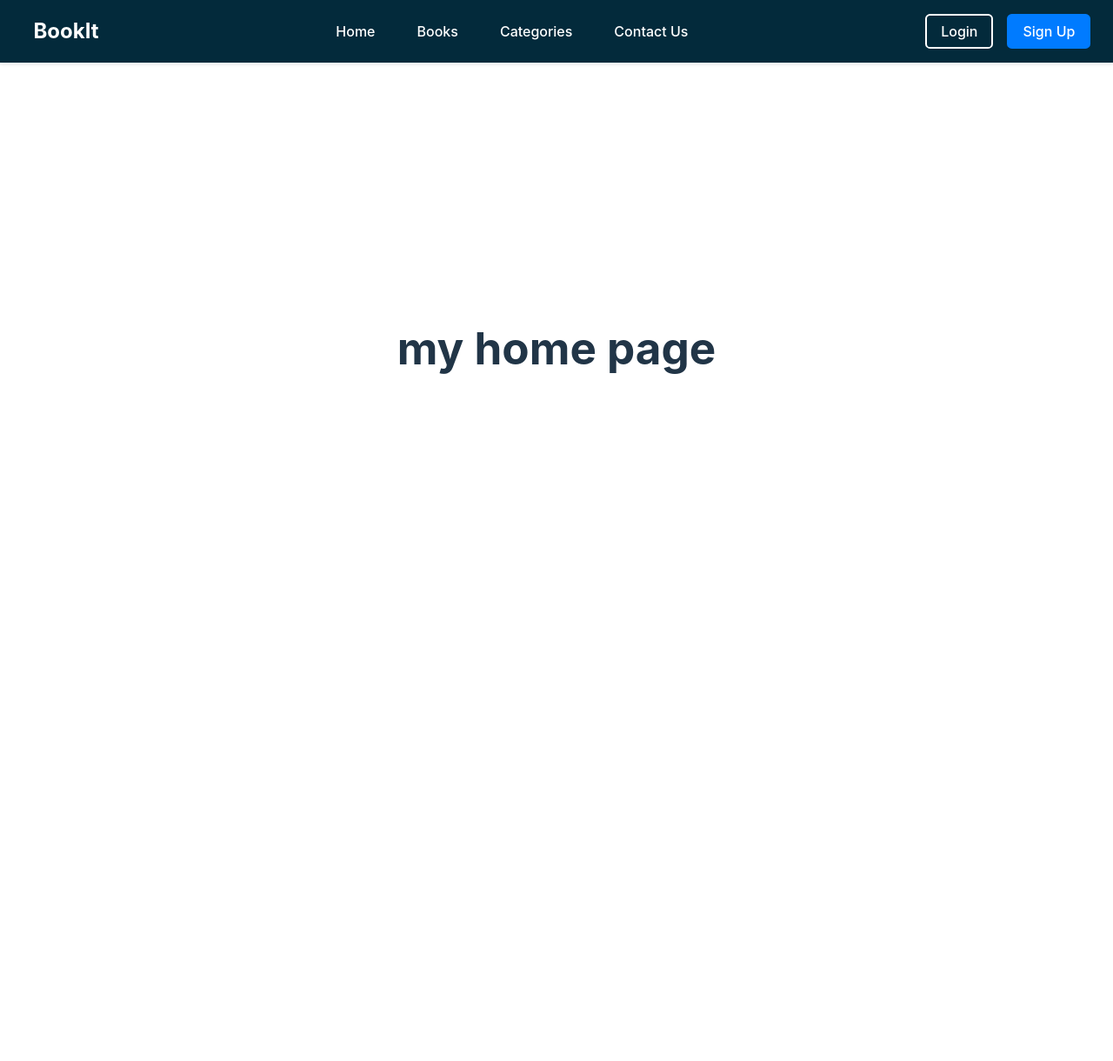
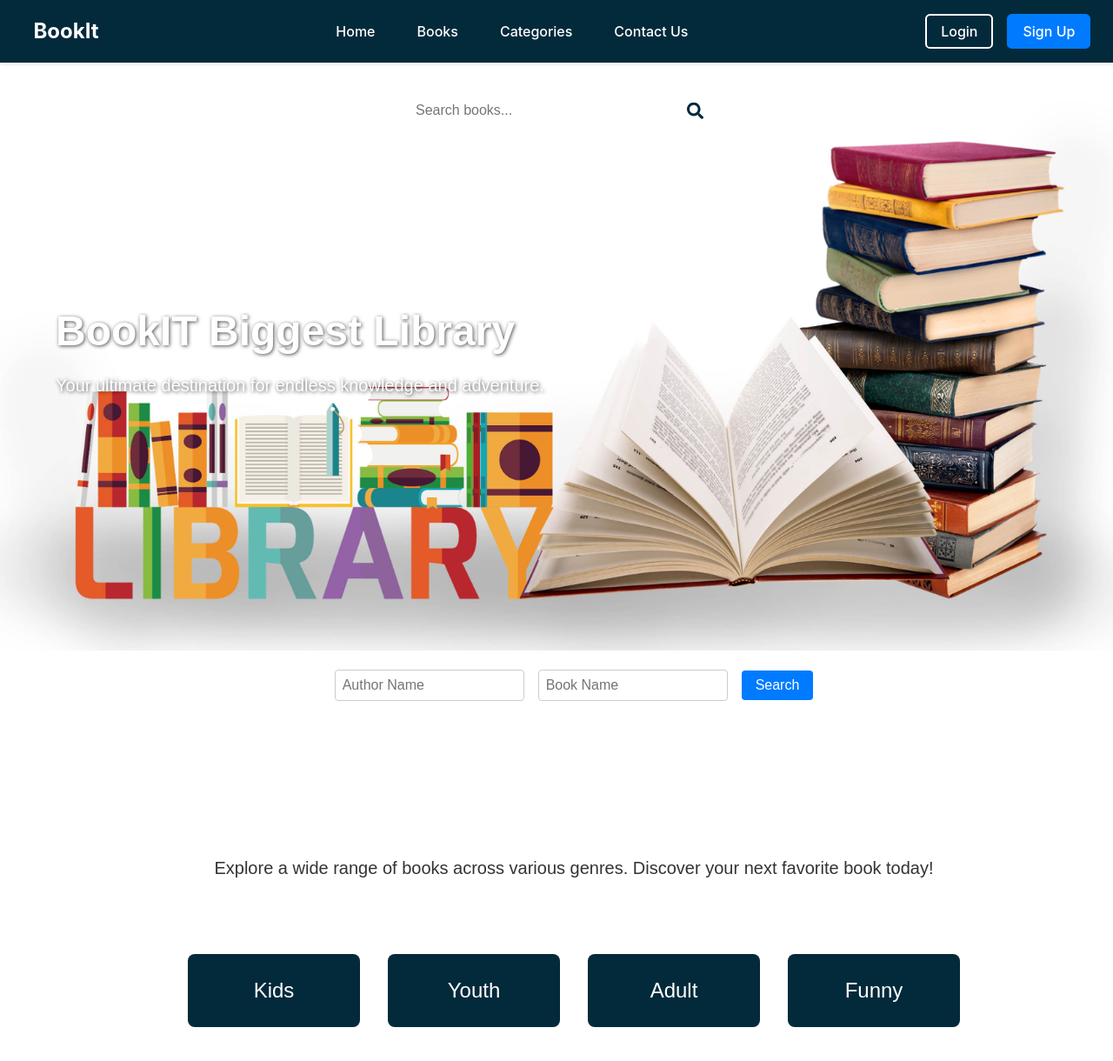
Before and after one commit to NimeshMadhuwantha/Library-Management-System, a React (Vite) app in the folder frontend/: page / in a window 1280 px wide. Shown: the top 1220 px of the page at 87% size. Before the commit the page ends 800 px from the top, so only its background shows below. Built offline with nearby package versions, Linux system fonts and the light colour scheme.

Commit message:
create Home page and Home page background image, search bar

```diff
--- a/frontend/src/App.jsx
+++ b/frontend/src/App.jsx
@@ -3,17 +3,21 @@ import Home from './Pages/Home/Home';
 import { useState } from 'react'
 
 import './App.css'
+import NavBar from './Components/NavBar/NavBar';
 
 function App() {
   const [count, setCount] = useState(0)
 
   return (
+    <dir>
+    <NavBar/>
     <Router>
       <Routes>
         <Route path="/" element={<Home />} />
       </Routes>
 
     </Router>
+    </dir>
   )
 }
 
--- a/frontend/src/Pages/Home/Home.css
+++ b/frontend/src/Pages/Home/Home.css
@@ -0,0 +1,200 @@
+.home-container {
+    font-family: Arial, sans-serif;
+    color: #fff;
+    margin: 0;
+    padding: 0;
+  }
+
+  .background-section {
+    text-align: left;
+    overflow: hidden;
+    height: 600px;
+  }
+
+  .background-image {
+    width: 100%;
+    height: 700px;
+    object-fit: cover;
+    position: absolute;
+    left: 0;
+  }
+
+  .background-overlay {
+    position: absolute;
+    top: 50%;
+    left: 5%;
+    transform: translateY(-50%);
+    color: white;
+    text-shadow: 1px 1px 4px rgba(0, 0, 0, 0.7);
+    z-index: 1;
+  }
+
+  .background-overlay h1 {
+    font-size: 3rem;
+    margin-bottom: 1rem;
+  }
+
+  .background-overlay p {
+    font-size: 1.25rem;
+  }
+
+  .top-search-bar {
+    position: absolute;
+    top: 10%;
+    left: 50%;
+    transform: translateX(-50%);
+    z-index: 2;
+  }
+
+  .top-search-bar input {
+    padding: 0.5rem 1rem;
+    width: 300px;
+    border: 2px;
+    border-radius: 20px;
+    font-size: 1rem;
+    margin-top: 30px;
+    padding-right: 40px;
+    position: relative;
+  }
+
+  .top-search-bar button {
+    position: absolute;
+    right: -10px;
+    top: 50%;
+    transform: translateY(-50%);
+    background-color: transparent;
+    border: none;
+    margin-top: 17px;
+    cursor: pointer;
+    z-index: 3;
+  }
+
+  .top-search-bar button .search-icon {
+    font-size: 1.2rem;
+    color: #032a3b;
+    transition: color 0.3s;
+  }
+
+  .top-search-bar button:hover .search-icon {
+    color: #007bff;
+  }
+
+  /* Form */
+  .form-section {
+    display: flex;
+    justify-content: center;
+    align-items: center;
+    gap: 1rem;
+    margin: 2rem 0;
+  }
+
+  .form-section input {
+    margin-top: 90px;
+    padding: 0.5rem;
+    width: 200px;
+    border: 1px solid #ccc;
+    border-radius: 4px;
+    font-size: 1rem;
+  }
+
+  .form-section button {
+    margin-top: 90px;
+    padding: 0.5rem 1rem;
+    background-color: #007bff;
+    border: none;
+    border-radius: 4px;
+    color: white;
+    cursor: pointer;
+  }
+
+  .welcome-section {
+    text-align: center;
+    padding: 2rem 1rem;
+  }
+
+  .welcome-section h2 {
+    font-size: 2.5rem;
+    margin-bottom: 1rem;
+  }
+
+  .welcome-section p {
+    font-size: 1.25rem;
+    color: #333;
+  }
+
+  .categories-section {
+    display: flex;
+    justify-content: center;
+    gap: 2rem;
+    margin: 2rem 0;
+  }
+
+  .category-card {
+    background-color: #032a3b;
+    padding: 1.5rem;
+    border-radius: 8px;
+    text-align: center;
+    font-size: 1.5rem;
+    width: 150px;
+    cursor: pointer;
+    transition: transform 0.3s;
+  }
+
+  .category-card:hover {
+    transform: scale(1.1);
+  }
+
+  /* Responsive Styles */
+  @media (max-width: 1024px) {
+    .background-overlay h1 {
+      font-size: 2.5rem;
+    }
+
+    .background-overlay p {
+      font-size: 1rem;
+    }
+
+    .top-search-bar input {
+      width: 250px;
+    }
+
+    .category-card {
+      width: 120px;
+    }
+  }
+
+  @media (max-width: 768px) {
+    .background-overlay h1 {
+      font-size: 2rem;
+    }
+
+    .background-overlay p {
+      font-size: 0.875rem;
+    }
+
+    .top-search-bar {
+      flex-direction: column;
+      align-items: center;
+    }
+
+    .top-search-bar input,
+    .top-search-bar button {
+      width: 100%;
+      max-width: 300px;
+      margin-top: 0.5rem;
+    }
+
+    .form-section {
+      flex-direction: column;
+      gap: 0.5rem;
+    }
+
+    .categories-section {
+      flex-direction: column;
+      gap: 1rem;
+    }
+
+    .category-card {
+      width: 100px;
+    }
+  }
--- a/frontend/src/Pages/Home/Home.jsx
+++ b/frontend/src/Pages/Home/Home.jsx
@@ -1,11 +1,51 @@
 import React from 'react'
-import NavBar from '../../Components/NavBar/NavBar'
+import './Home.css';
+import LibraryHome from '../../assets/LibraryHome.jpg'
+import { FaSearch } from 'react-icons/fa';
 
 const Home = () => {
   return (
-    <div>
-        <NavBar/>
-        <h1>my home page</h1>
+    <div className="home-container">
+      <div className="background-section">
+        <img
+          src={LibraryHome}
+          alt="Background"
+          className="background-image"
+        />
+        <div className="background-overlay">
+          <h1>BookIT Biggest Library</h1>
+          <p>Your ultimate destination for endless knowledge and adventure.</p>
+        </div>
+
+
+        <div className="top-search-bar">
+      <input type="text" placeholder="Search books..." />
+      <button>
+        <FaSearch className="search-icon" />
+      </button>
+        </div>
+      </div>
+
+      {/* Form */}
+      <div className="form-section">
+        <input type="text" placeholder="Author Name" />
+        <input type="text" placeholder="Book Name" />
+        <button>Search</button>
+      </div>
+
+      {/* Welcome */}
+      <div className="welcome-section">
+        <h2>Welcome to BookIT</h2>
+        <p>Explore a wide range of books across various genres. Discover your next favorite book today!</p>
+      </div>
+
+      {/* Categories */}
+      <div className="categories-section">
+        <div className="category-card">Kids</div>
+        <div className="category-card">Youth</div>
+        <div className="category-card">Adult</div>
+        <div className="category-card">Funny</div>
+      </div>
     </div>
   )
 }
```
Also changed, not shown: frontend/src/assets/LibraryHome.jpg (added).
